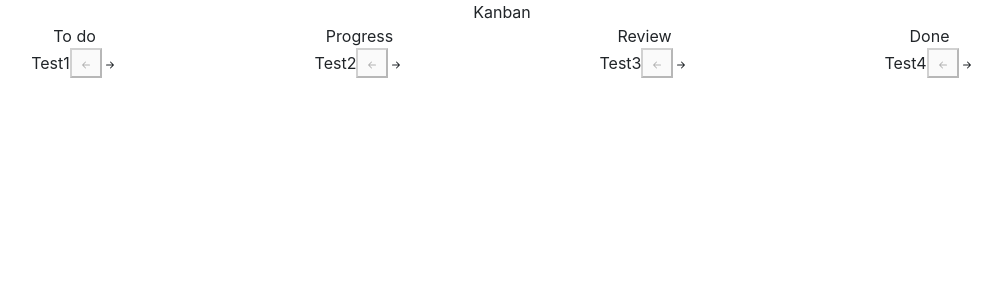
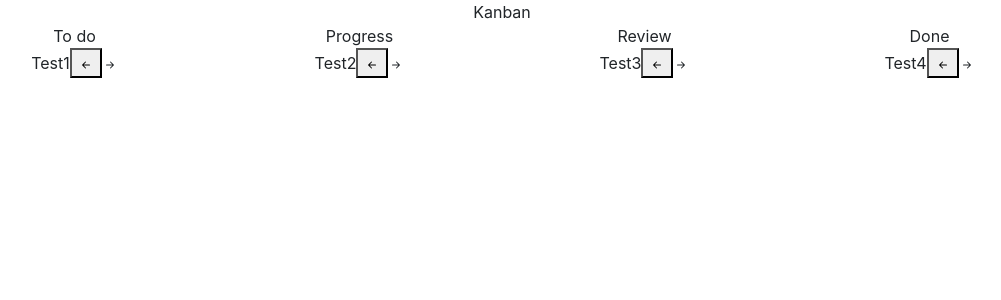
Before and after one commit to AlexeyIzhbulatov/MyKanban, a React (Create React App) app: page / in a window 1280 px wide. Shown: the top 300 px of the page, without its empty margins (138-1139 px from the left). Built offline with nearby package versions, Linux system fonts and the light colour scheme.

Commit message:
KanBan 1/4

```diff
--- a/src/NameTask.js
+++ b/src/NameTask.js
@@ -1,4 +1,4 @@
-import React, {useState} from 'react';
+import React from 'react';
 import './App.css';
 
 
@@ -6,18 +6,7 @@ import './App.css';
 
 function NameTask(props) {
 
-    const [desactivated, setDesactivated] = useState(true)
-
-    const desactive = () => {
-        if(index === 0) return
-        const updateUp = task.map((el, i) => {
-            if(index === i) return task[index - 1]
-            if(index -1 === i) return task[index]
-            return el;
-        })
-        setTask(updateUp)
-    }
-
+ // const {index} = props;
 
 
 const left = (<svg width="1em" height="1em" viewBox="0 0 16 16" className="bi bi-arrow-left-short" fill="currentColor"
@@ -38,7 +27,7 @@ const left = (<svg width="1em" height="1em" viewBox="0 0 16 16" className="bi bi
   return (
     <div className="nameTask">
       {props.tasks.name}
-      <button onClick={() => props.changeStatus({ id: props.tasks.id, direction: 'left'})} disabled={desactivated}>
+      <button onClick={() => props.changeStatus({ id: props.tasks.id, direction: 'left'})}>
           {left}
       </button>
         <span onClick={() => props.changeStatus({ id: props.tasks.id, direction: 'right'})}>
```
